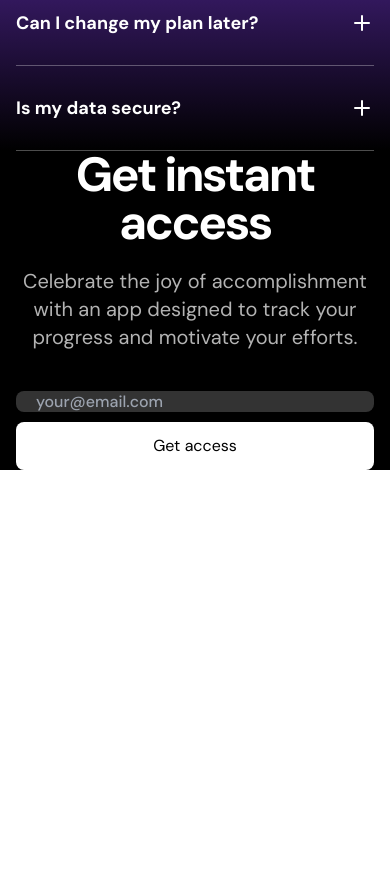
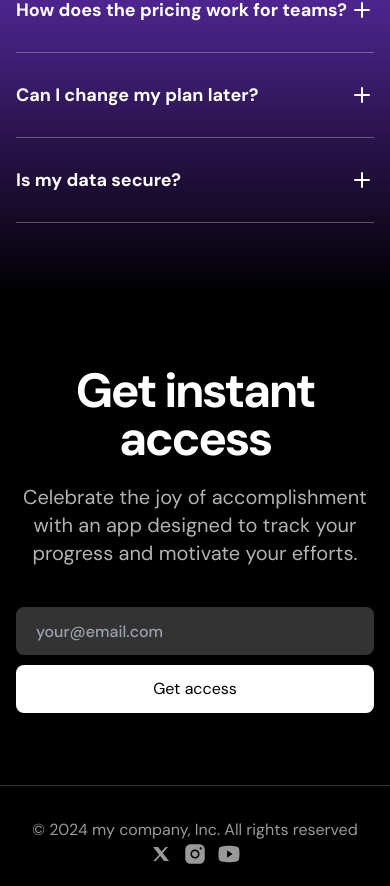
Before and after one commit to 13paras/saas-dark-landing-page, a Next.js app: page / in a window 390 px wide. Shown: the part 3327-4213 px from the top of the page. Before the commit the page ends 3797 px from the top, so only its background shows below. Built offline with nearby package versions, Linux system fonts and the light colour scheme.

Commit message:
completed basic design

```diff
--- a/src/components/CallToAction.tsx
+++ b/src/components/CallToAction.tsx
@@ -4,7 +4,7 @@ import Image from "next/image";
 
 export const CallToAction = () => {
   return (
-    <div className="bg-black py-[72] text-white sm:py-24">
+    <div className="bg-black py-[72px] text-white sm:py-24">
       <div className="container relative max-w-xl">
         <Image
           src={helix2}
@@ -33,7 +33,7 @@ export const CallToAction = () => {
           <input
             type="email"
             placeholder="your@email.com"
-            className="h-12 flex-1 rounded-lg bg-white/20 px-5 font-medium placeholder:text-[#9CA3AF]"
+            className="h-12 sm:flex-1 rounded-lg bg-white/20 px-5 font-medium placeholder:text-[#9CA3AF]"
           />
           <button
             type="button"
--- a/src/components/FAQs.tsx
+++ b/src/components/FAQs.tsx
@@ -60,7 +60,7 @@ const AccordionItem = ({
 
 export const FAQs = () => {
   return (
-    <div className="bg-black bg-gradient-to-b from-[#3D2CA8] via-[#5D2CAB] to-black py-[72] text-white sm:py-24">
+    <div className="bg-black bg-gradient-to-b from-[#3D2CA8] via-[#5D2CAB] to-black py-[72px] text-white sm:py-24">
       <div className="container">
         <h2 className="mx-auto text-center text-5xl font-bold tracking-tighter sm:max-w-[648px] sm:text-6xl">
           Frequently Asked Questions
--- a/src/components/Footer.tsx
+++ b/src/components/Footer.tsx
@@ -1,3 +1,29 @@
+import InstaIcons from "../assets/icons/insta.svg";
+import XSocial from "../assets/icons/x-social.svg";
+import YoutubeIcon from "../assets/icons/youtube.svg";
+
 export const Footer = () => {
-  return null;
+  return (
+    <footer className="bg-black pt-8 text-white/60 border-t border-white/20 py-5">
+      <div className="container">
+        <div className=" flex flex-col sm:flex-row items-center sm:justify-between">
+          <div className="flex-1 text-center sm:text-start">© 2024 my company, Inc. All rights reserved</div>
+          <ul className="flex justify-center items-center gap-2.5">
+            <li>
+              {" "}
+              <XSocial />{" "}
+            </li>
+            <li>
+              {" "}
+              <InstaIcons />{" "}
+            </li>
+            <li>
+              {" "}
+              <YoutubeIcon />{" "}
+            </li>
+          </ul>
+        </div>
+      </div>
+    </footer>
+  );
 };
```
